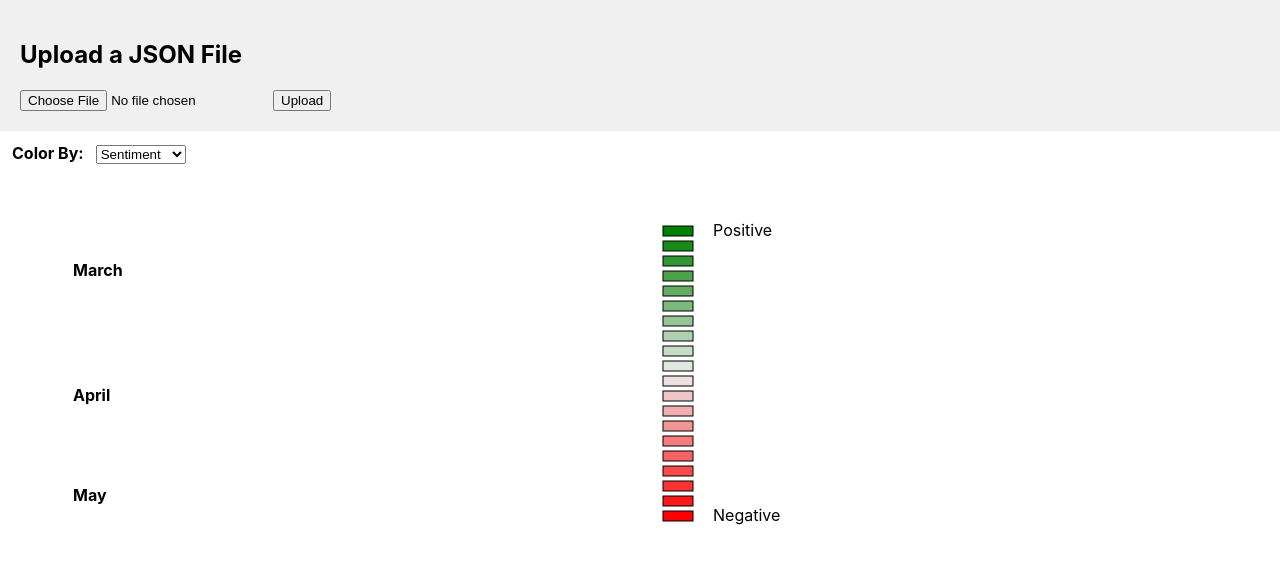
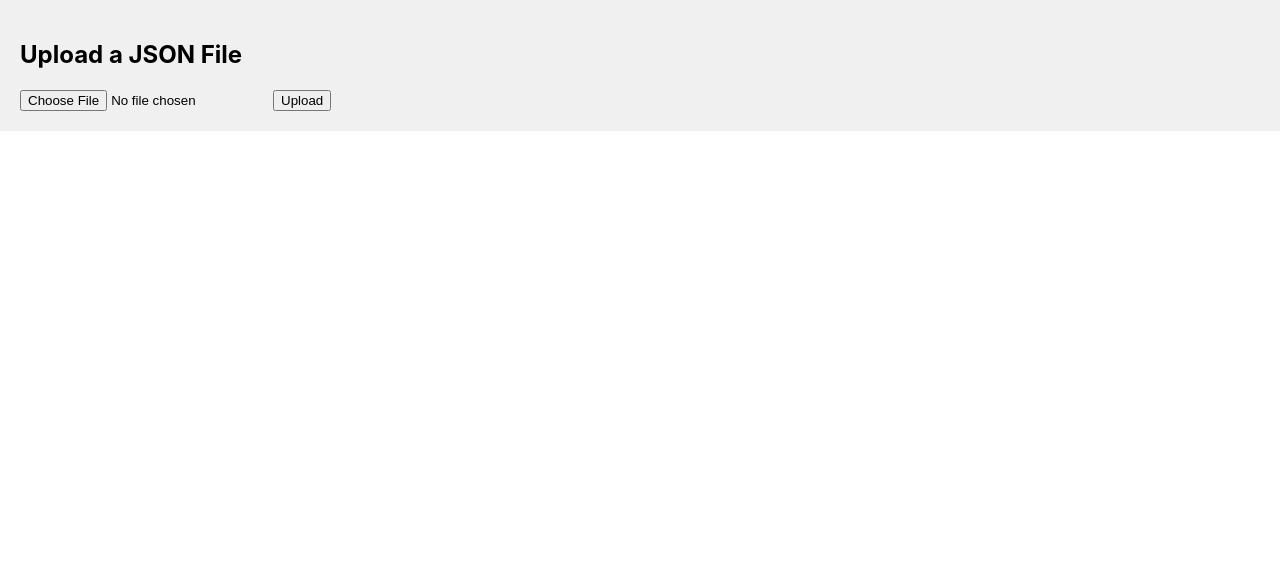
Before and after one commit to thiczd/HW7, a React (Create React App) app: page / in a window 1280 px wide. Shown: the top 564 px of the page. Built offline with nearby package versions, Linux system fonts and the light colour scheme.

Commit message:
fixed issue with rendering chart legend and dropdown

```diff
--- a/package.json
+++ b/package.json
@@ -1,15 +1,19 @@
 {
   "name": "hw7",
+  "homepage": "https://thiczd.github.io/HW7",
   "version": "0.1.0",
   "private": true,
   "dependencies": {
     "cra-template": "1.2.0",
+    "gh-pages": "^6.2.0",
     "react": "^19.0.0",
     "react-dom": "^19.0.0",
     "react-scripts": "5.0.1"
   },
   "scripts": {
     "start": "react-scripts start",
+    "predeploy": "npm run build",
+    "deploy": "gh-pages -d build",
     "build": "react-scripts build",
     "test": "react-scripts test",
     "eject": "react-scripts eject"
--- a/src/Child1.js
+++ b/src/Child1.js
@@ -78,6 +78,10 @@ class Child1 extends Component {
   }
 
   renderChart = () => {
+    if (!this.props.json_data || this.props.json_data.length === 0) {
+      return; // Exit the function if there's no data prevent legend and axis to be rendered unnecessarily
+    }
+
     const data = this.props.json_data.slice(0, 300);
     data.forEach((item) => {
       if (item.Month === "March") {
@@ -99,7 +103,6 @@ class Child1 extends Component {
       .scaleLinear()
       .domain([0, 1])
       .range(["#ECECEC", "#4467C4"]);
-
     const monthLabels = ["March", "April", "May"];
     d3.select("svg")
       .selectAll("text")
@@ -141,7 +144,6 @@ class Child1 extends Component {
       });
 
     // create legend with 20 squares stacked vertically
-
     var svg = d3.select("g");
 
     const values = d3.range(20).map((d) => 1 - (d / 19) * 2);
@@ -163,6 +165,7 @@ class Child1 extends Component {
       ); // Need to fix color
     svg.append("text").text("Positive").attr("x", 650).attr("y", 60);
     svg.append("text").text("Negative").attr("x", 650).attr("y", 345);
+
     // TODO:
     // ADD LEGEND
     // Tweet selection and highlight when clicking
@@ -190,6 +193,7 @@ class Child1 extends Component {
   render() {
     return (
       <div>
+        {this.props.json_data && this.props.json_data.length > 0 && (
           <div className="dropdown-group">
             <span> Color By:</span>
             <select onChange={this.handleColorChange}>
@@ -197,6 +201,7 @@ class Child1 extends Component {
               <option value="subjectivity">Subjectivity</option>
             </select>
           </div>
+        )}
         <div className="mychart">
           <svg width="1200" height="400" style={{ marginLeft: 45 + "px" }}>
             <g className="container"></g>
```
Also changed, not shown: 1 other file (tests, documents, lock files or other folders). Lines whose indentation alone changed are shown as unchanged.
